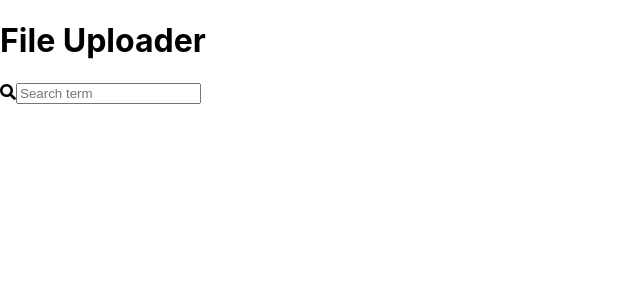
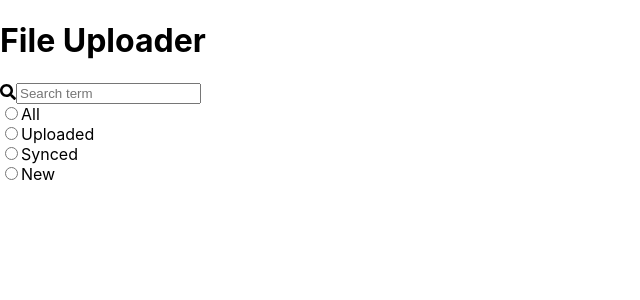
Before and after one commit to aniledev/react-file-uploader, a React (Create React App) app: page / in a window 1280 px wide. Shown: the top 300 px of the page, without its empty margins (0-640 px from the left). Built offline with nearby package versions, Linux system fonts and the light colour scheme; the HTML template or start-up script is replaced by a standard one.

Commit message:
feat: create radio buttons with label wrapped inputs

```diff
--- a/src/Components/FilterOptions.js
+++ b/src/Components/FilterOptions.js
@@ -1,8 +1,47 @@
 import React, { Component } from "react";
 import "../Styles/FilterOptions.css";
 
+// THIS COMPONENT IS JUST A LINE OF RADIO BUTTONS
+
 export default class FilterOptions extends Component {
   render() {
-    return <div className="FilterOptions" />;
+    return (
+      <div className="FilterOptions">
+        <div className="FilterOptions__option">
+          <label htmlFor="filter_all">
+            <input type="radio" value="All" id="filter_all" name="filter" />
+            All
+          </label>
+        </div>
+        <div className="FilterOptions__option">
+          <label htmlFor="filter_uploaded">
+            <input
+              type="radio"
+              value="Uploaded"
+              id="filter_uploaded"
+              name="filter"
+            />
+            Uploaded
+          </label>
+        </div>
+        <div className="FilterOptions__option">
+          <label htmlFor="filter_synced">
+            <input
+              type="radio"
+              value="Synced"
+              id="filter_synced"
+              name="filter"
+            />
+            Synced
+          </label>
+        </div>
+        <div className="FilterOptions__option">
+          <label htmlFor="filter_new">
+            <input type="radio" value="New" id="filter_new" name="filter" />
+            New
+          </label>
+        </div>
+      </div>
+    );
   }
 }
```
Also changed, not shown: 1 other file (tests, documents, lock files or other folders).
